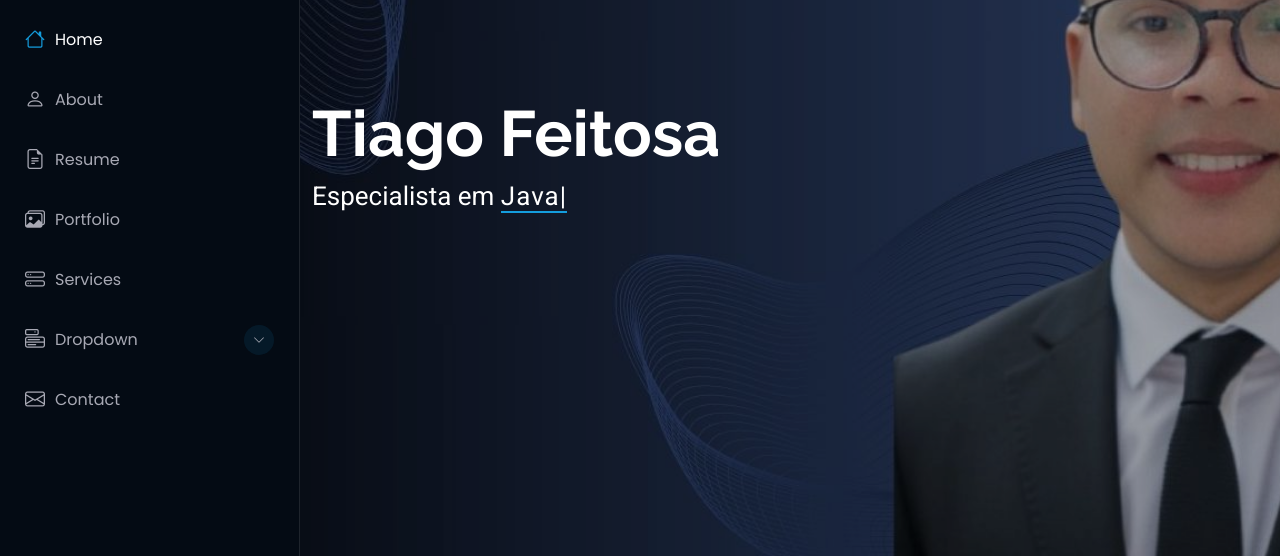
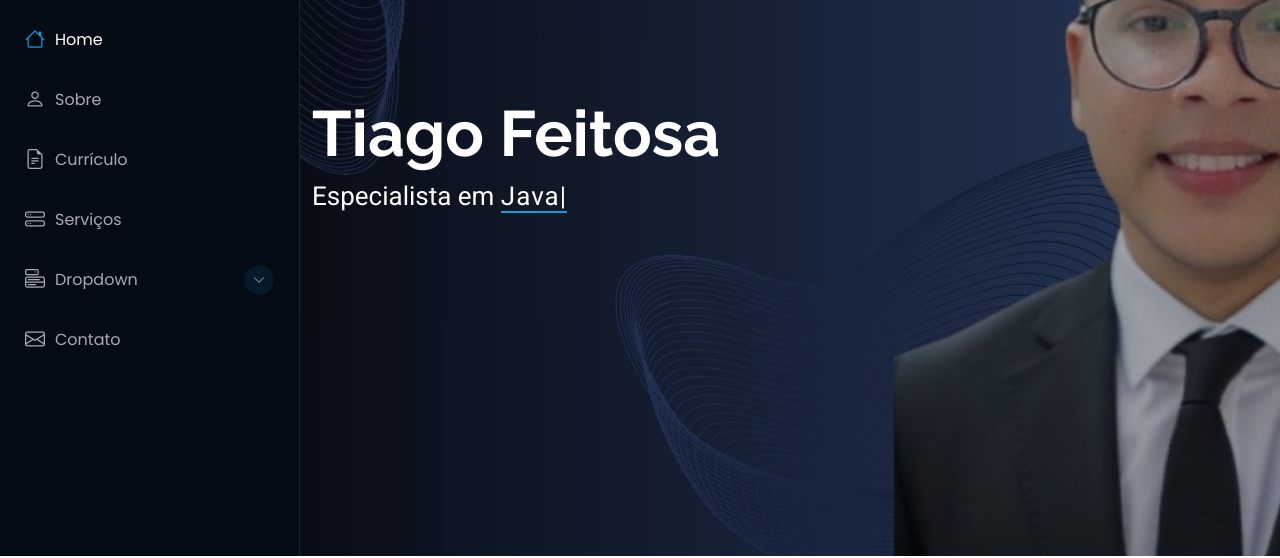
Before and after one commit to Onlyjames/profile-portfolio, a plain HTML site: page index.html in a window 1280 px wide. Shown: the part 244-802 px from the top of the page. Drawn offline with Linux system fonts and the light colour scheme.

Commit message:
Tradução do menu lateral

```diff
--- a/index.html
+++ b/index.html
@@ -62,10 +62,9 @@
     <nav id="navmenu" class="navmenu">
       <ul>
         <li><a href="#hero" class="active"><i class="bi bi-house navicon"></i>Home</a></li>
-        <li><a href="#about"><i class="bi bi-person navicon"></i> About</a></li>
-        <li><a href="#resume"><i class="bi bi-file-earmark-text navicon"></i> Resume</a></li>
-        <li><a href="#portfolio"><i class="bi bi-images navicon"></i> Portfolio</a></li>
-        <li><a href="#services"><i class="bi bi-hdd-stack navicon"></i> Services</a></li>
+        <li><a href="#about"><i class="bi bi-person navicon"></i> Sobre </a></li>
+        <li><a href="#resume"><i class="bi bi-file-earmark-text navicon"></i> Currículo</a></li>
+        <li><a href="#services"><i class="bi bi-hdd-stack navicon"></i> Serviços </a></li>
         <li class="dropdown"><a href="#"><i class="bi bi-menu-button navicon"></i> <span>Dropdown</span> <i class="bi bi-chevron-down toggle-dropdown"></i></a>
           <ul>
             <li><a href="#">Dropdown 1</a></li>
@@ -83,7 +82,7 @@
             <li><a href="#">Dropdown 4</a></li>
           </ul>
         </li>
-        <li><a href="#contact"><i class="bi bi-envelope navicon"></i> Contact</a></li>
+        <li><a href="#contact"><i class="bi bi-envelope navicon"></i> Contato</a></li>
       </ul>
     </nav>
 
```
